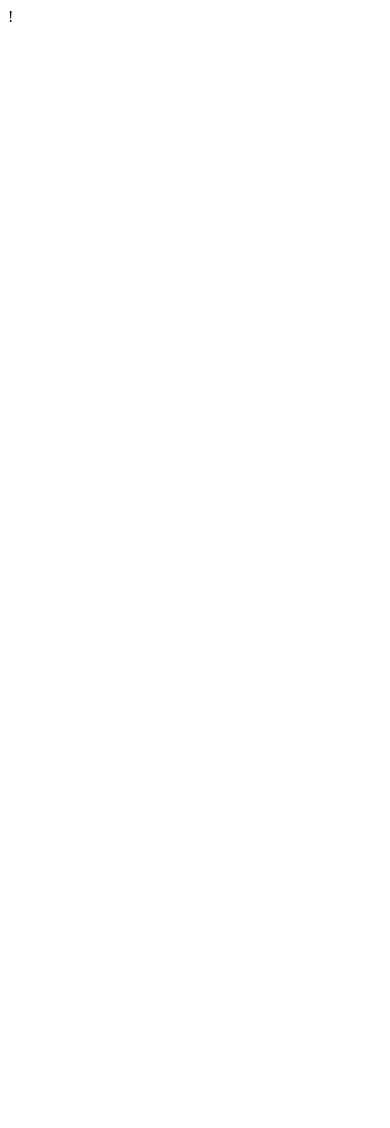
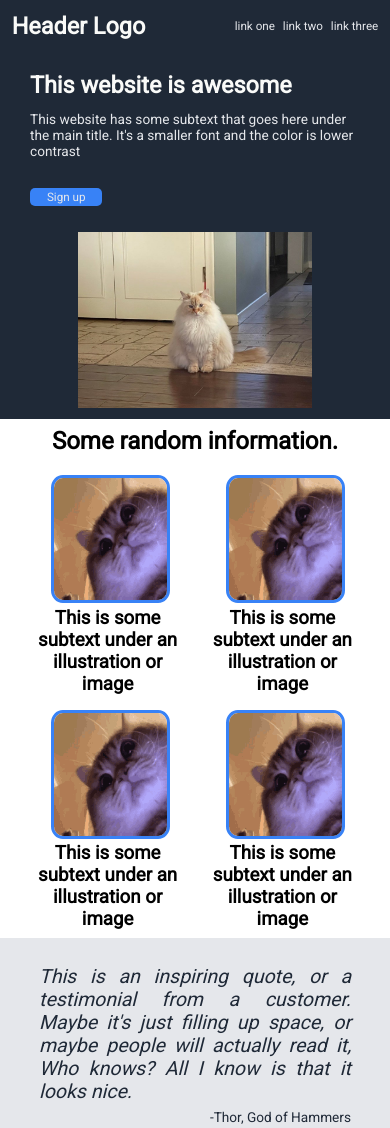
Before and after one commit to jellywilly420/landing-page, a plain HTML site: page index.html in a window 390 px wide. Shown: the top 1128 px of the page. Before the commit the page ends 844 px from the top, so only its background shows below. Drawn offline with Linux system fonts and the light colour scheme.

Commit message:
Add placeholder data to index.html
Add styling to styles.css
Add placeholder imgs
Progress in mobile layout

```diff
--- a/index.html
+++ b/index.html
@@ -1,11 +1,108 @@
-!<!DOCTYPE html>
+<!DOCTYPE html>
 <html>
 <head>
 	<meta charset="utf-8">
 	<meta name="viewport" content="width=device-width, initial-scale=1">
 	<title>Landing Page</title>
+	<link rel="stylesheet" type="text/css" href="styles/styles.css">
 </head>
 <body>
+<div class="main">
+	<div class="hero">
+		<div class="header">
+			<div class="logo">
+				<h1>Header Logo</h1>
+			</div>
+			<div class="links">
+				<ul>
+					<li><a href="#"><p>link one</p></a></li>
+					<li><a href="#"><p>link two</p></a></li>
+					<li><a href="#"><p>link three</p></a></li>
+				</ul>
+			</div>
+		</div>
+		<div class="banner">
+			<div class="text-and-button">
+				<div class="text">
+					<h2>This website is awesome</h2>
+					<p>This website has some subtext that goes here under the main title. It's a smaller font and the color is lower contrast</p>
+				</div>
+				<div class="button">
+					<a href="#">Sign up</a>
+				</div>
+			</div>
+			<div class="img">
+				<img src="images/cat.jpg" alt="a cool sitting cat" width="400px" height="300px">
+			</div>
+		</div>
+	</div>
 
+	<div class="info">
+		<div class="header">
+			<h2>Some random information.</h2>
+		</div>
+		<div class="cards">
+			<div class="card mobile-upper">
+				<div class="img">
+					<img src="images/superior_feline.gif" alt="Cat looking at viewer from above" width="180px" height="180px">
+				</div>
+				<div class="text">
+					<h3>This is some subtext under an illustration or image</h3>
+				</div>
+			</div>
+			<div class="card mobile-upper">
+				<div class="img">
+					<img src="images/superior_feline.gif" alt="Cat looking at viewer from above" width="180px" height="180px">
+				</div>
+				<div class="text">
+					<h3>This is some subtext under an illustration or image</h3>
+				</div>
+			</div>
+			<div class="card">
+				<div class="img">
+					<img src="images/superior_feline.gif" alt="Cat looking at viewer from above" width="180px" height="180px">
+				</div>
+				<div class="text">
+					<h3>This is some subtext under an illustration or image</h3>
+				</div>
+			</div>
+			<div class="card">
+				<div class="img">
+					<img src="images/superior_feline.gif" alt="Cat looking at viewer from above" width="200px" height="200px">
+				</div>
+				<div class="text">
+					<h3>This is some subtext under an illustration or image</h3>
+				</div>
+			</div>
+		</div>
+	</div>
+
+	<div class="quote">
+		<div class="text">
+			<p>
+				This is an inspiring quote, or a testimonial from a customer. Maybe it's just filling up space, or maybe people will actually read it, Who knows? All I know is that it looks nice.
+			</p>
+		</div>
+		<div class="sayer">
+			<p>-Thor, God of Hammers</p>
+		</div>
+	</div>
+
+	<div class="call-to-action">
+		<div class="text">
+			<h3>Call to action! It's time!</h3>
+			<p>Sign up for our product by clicking that button right over there!</p>
+		</div>
+		<div class="button">
+			<a href="#">Sign up</a>
+		</div>
+	</div>
+
+	<div class="footer">
+		<div class="copyright">
+
+		</div>
+	</div>
+</div>
 </body>
 </html>
--- a/styles/styles.css
+++ b/styles/styles.css
@@ -0,0 +1,197 @@
+@import url('https://fonts.googleapis.com/css2?family=Roboto&display=swap');
+/***************/
+/*General Rules*/
+/***************/
+/** {
+	border: 2px solid peachpuff;
+}*/
+* {
+	margin: 0;
+	padding: 0;
+	font-family: Roboto, sans-serif;
+}
+img {
+	width: 100%;
+	height: 100%;
+}
+.button a {
+	font-size: 3vw;	/*Sizing*/
+	color: #E5E7EB;
+	cursor: default;
+	background-color: #3882F6;
+	padding: .5vw 2vh;		/*Sizing*/
+	border-radius: 5px;		/*Sizing*/
+	text-decoration: none;
+}
+
+/*****************************/
+/*Header Styles & Hero Styles*/
+/*****************************/
+.hero {
+	background-color: #1F2937;
+	display: flex;
+	flex-direction: column;
+	gap: 5vw;	/*Sizing*/
+	padding: 3vw;	/*Sizing*/
+}
+.header {
+	display: flex;
+	flex-direction: row;
+	justify-content: space-between;
+	align-content: center;
+}
+.links {
+	display: flex;
+	align-content: center;
+}
+.logo {
+	color: #F9FAf8;
+}
+.logo h1 {
+	font-size: 6vw;  /*Sizing*/
+	margin: auto 0;
+}
+ul {
+	display: flex;
+	flex-direction: row;
+	gap: 2vmin;	/*Sizing*/
+	align-content: center;
+	justify-content: space-between;
+}
+li {
+	list-style: none;
+	font-size: 3vmin;	/*Sizing*/
+	margin: auto 0;
+}
+.header a {
+	text-decoration: none;
+	color: #E5E7EB;
+}
+
+/***************/
+/*Banner Styles*/
+/***************/
+.banner {
+	width: 90%;
+	margin: 0 auto;
+}
+.banner ,.banner .text-and-button {
+	display: flex;
+	flex-direction: column;
+	gap: 7vw;	/*Sizing*/
+}
+.banner h2 {
+	font-weight: bolder;
+	color: #F9FAf8;
+	font-size: 6vw;	/*Sizing*/
+	margin: 3vw 0;
+}
+.banner p {
+	font-size: 3.5vmin;
+	color: #E5E7EB;
+	display: flex;
+	align-content: center;
+}
+.banner .img {
+	margin: 0 auto;
+	width: 60vw;	/*Sizing*/
+	height: 45vw;	/*Sizing*/
+}
+
+
+/*************/
+/*Info Styles*/
+/*************/
+.info {
+	display: flex;
+	flex-direction: column;
+	justify-content: space-evenly;
+	align-content: center;
+	gap: 5vw;	/*Sizing*/
+	padding: 2vw;	/*Sizing*/
+}
+.info h2 {
+	margin: auto;
+}
+.info .card .img {
+	width: 75%;	/*Sizing*/
+	height: auto;
+	margin: 0 auto;
+}
+.card img {
+	border: solid 1vw #3882F6;
+	border-radius: 10%;
+}
+.card h3 {
+	text-align: center;
+}
+.info .cards {
+	display: flex;
+	justify-content: space-evenly;
+	flex-wrap: wrap;
+}
+.info .card {
+	width: 40%;	/*Sizing*/
+	display: flex;
+	flex-direction: column;
+	gap: 2.5vw;	/*Sizing*/
+}
+.card.mobile-upper {
+	margin-bottom: 4vw;	/*Sizing*/
+}
+
+/**************/
+/*Quote Styles*/
+/**************/
+.quote {
+	background-color: #E5E7EB;
+	display: flex;
+	flex-direction: column;
+	padding: 7vw 10vw;	/*Sizing*/
+	gap: 1.3vw;	/*Sizing*/
+}
+.quote .text {
+	text-align: justify;
+	font-size: 5vw;	/*Sizing*/
+	font-weight: lighter;
+	font-style: italic;
+	font-stretch: initial;
+	color: #1F2937;
+}
+.quote .sayer {
+	margin-left: auto;
+	color: #1F2937;
+	font-size: 3.5vw;	/*Sizing*/
+}
+
+/***************/
+/*C.T.A. Styles*/
+/***************/
+.call-to-action {
+	background-color: #3882F6;
+	border-radius: 10px;	/*Sizing*/
+	padding: 5vw;	/*Sizing*/
+	width: 70%;	/*Sizing*/
+	margin: 10vw auto;	/*Sizing*/
+	display: flex;
+	flex-direction: row;
+	justify-content: space-evenly;
+	align-content: center;
+
+}
+.call-to-action .text {
+	color: #E5E7EB;
+	display: flex;
+	flex-direction: column;
+	gap: 1.5vw;	/*Sizing*/
+	font-weight: lighter;
+}
+.call-to-action .text h2 {
+	font-size: 3vw;	/*Sizing*/
+}
+.call-to-action .button {
+	margin: auto;
+}
+.call-to-action .button a {
+	border: .5vw solid #E5E7EB;
+}
```
Also changed, not shown: images/cat.jpg (added), images/sitting_chonker.gif (added), images/superior_feline.gif (added), 1 other file.
